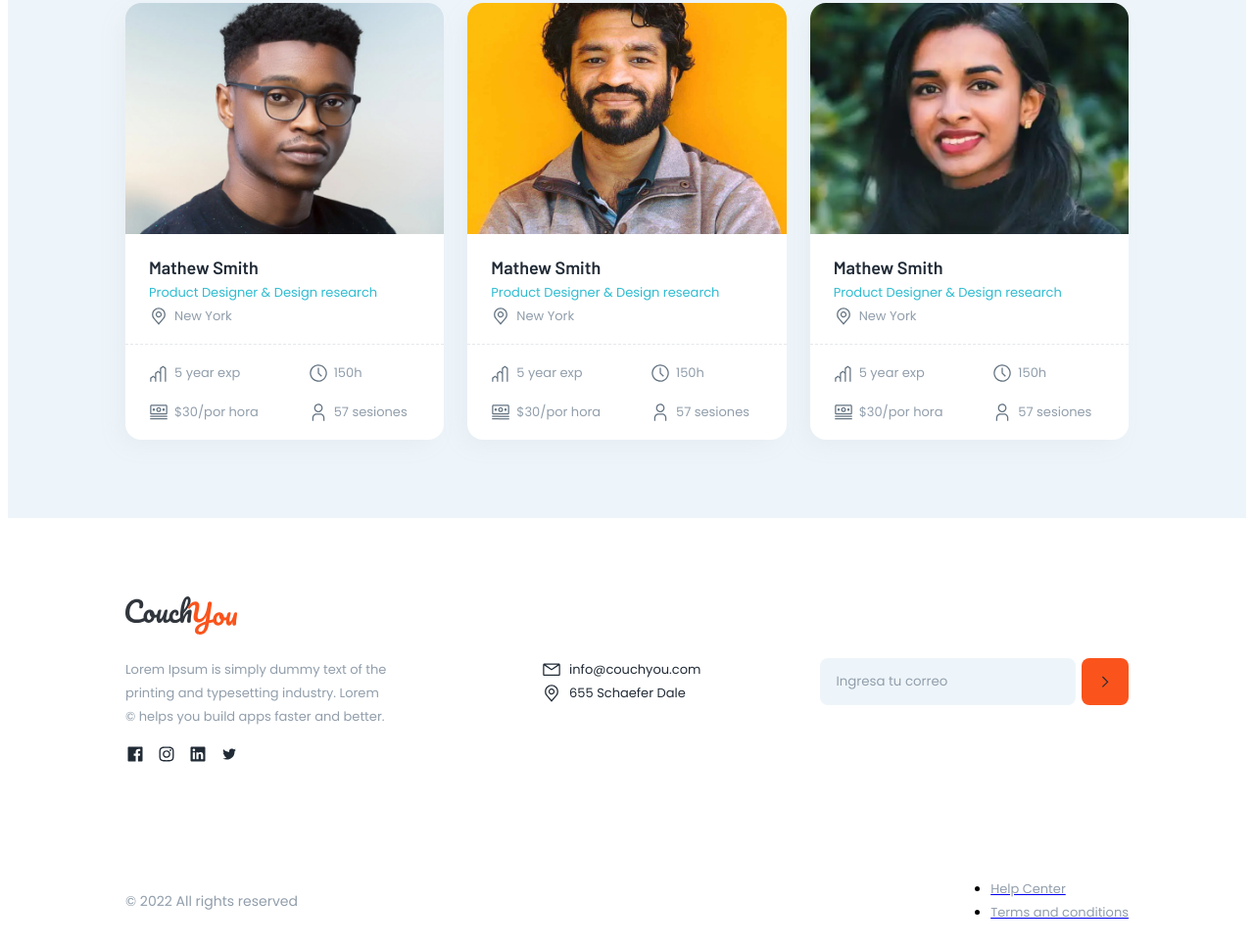
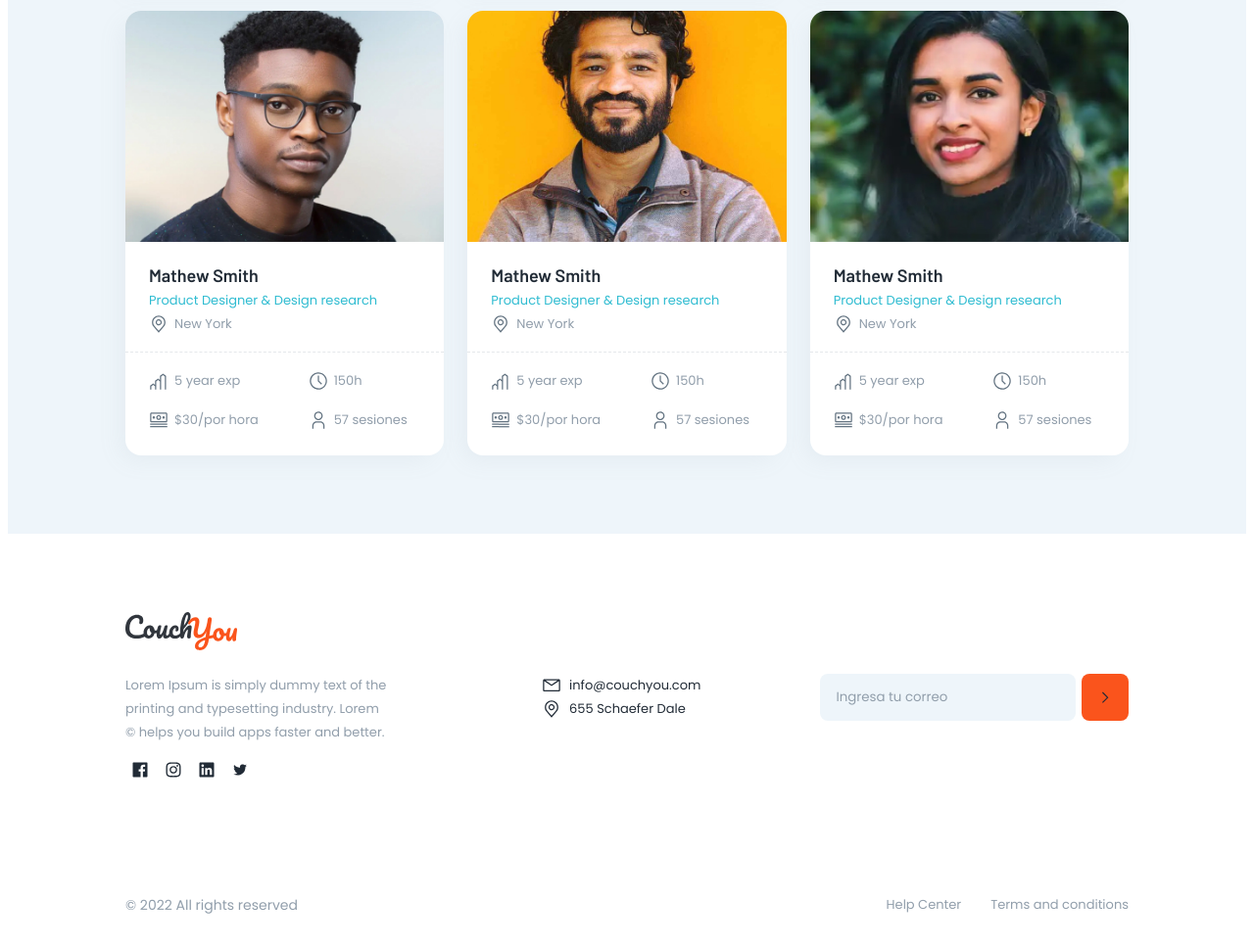
Before and after one commit to sofiavillazon28/py-CoachYou, a plain HTML site: page list-couch.html in a window 1280 px wide. Shown: the part 660-1628 px from the top of the page at 98% size. Drawn offline with Linux system fonts and the light colour scheme.

Commit message:
ajustes en Footer y card - responsive

```diff
--- a/assets/css/modules/card.css
+++ b/assets/css/modules/card.css
@@ -19,17 +19,20 @@
     cursor: pointer;
 }
 
+
 .card__content-title{
     padding: 16px 24px 0px 24px;
 }
 
 .card__content-row{
-    padding: 0px 24px 16px 24px ;
+    padding-left: 24px ;
     width: 100%;
+    flex-direction: column;
 }
 
 .card__content-column{
-    width: 50%;
+    padding-bottom: 8px ;
+    width: 100%;
 }
 
 .divider-dotted{
@@ -41,3 +44,22 @@
 .card__content-image{
     width: 20px;
 }
+.card__content{
+    padding-bottom: 8px;
+}
+@media (min-width:768px) {
+    .card__content-row{
+        flex-direction: row;
+    }
+    .card__content-column{
+        width: 50%;
+    }
+    .card__content-row {
+        padding: 0px 24px 8px 24px;
+        width: 100%;
+        flex-direction: row;
+    }
+    .card__content{
+        padding-bottom: 8px;
+    }
+}
--- a/assets/css/modules/footer.css
+++ b/assets/css/modules/footer.css
@@ -5,26 +5,36 @@
 
 .footer__contact-info {
     display: flex;
-    gap: 122px ;
+    gap: 20px ;
+    padding-bottom: 80px;
+    text-align: center;
+    align-items: center;
+}
 
-    padding-bottom: 80px;
-}
-.footer__logo{
-    padding-bottom: 24px;
-}
 .footer__contact-info {
     display: flex;
 }
-.footer__contact-left{
-    width: 317px;
-}
+
 .footer__contact-list{
     padding-left: 0px;
 }
+.footer__logo{
+    padding-bottom: 16px;
+    justify-content: center;
+}
+.footer__contact-list li:hover{
+    cursor: pointer;
+    background-color: var(--secondary-theme-color);
+}
+.footer__contact-list li:hover img{
+    filter: brightness(100);
+}
 .footer__contact-list li{
+    background-color: var(--primary-paper-color);
+    padding: 10px 5px 0px 5px;
+    border-radius: var(--border-radius-medium);
     display: inline;
     text-decoration: none;
-    margin-right: 8px;
 }
 .footer__contact-addres img{
     margin-right: 8px;
@@ -42,9 +52,36 @@
 }
 .footer__contact-links li a{
     text-decoration: none;
+}
+.footer__contact-links li a:hover{
+    text-decoration: underline;
+    color: var(--alternate-theme-color);
+}
 
+.footer__contact-info {
+    display: flex;
+    flex-direction: column;
+}
+.footer__contact-rights{
+    flex-direction: column;
 }
 @media (min-width:768px) {
-
-
-  }
+    .footer__contact-info {
+        display: flex;
+        gap: 122px ;
+        padding-bottom: 80px;
+        text-align: left;
+        align-items:flex-start;
+        flex-direction: row;
+    }
+    .footer__logo{
+        padding-bottom: 24px;
+        justify-content:inherit
+    }
+    .footer__contact-left{
+        width: 317px;
+    }
+    .footer__contact-rights{
+        flex-direction: row;
+    }
+}
--- a/assets/css/modules/layout.css
+++ b/assets/css/modules/layout.css
@@ -14,8 +14,10 @@
 }
 .section-cards{
     background-color: var(--secondary-paper-color);
-    padding-top: 80px;
-    padding-bottom: 80px;
+    padding-top: 24px;
+    padding-bottom: 24px;
+    padding-left: 24px;
+    padding-right: 24px;
 }
 
 .f-elements{
@@ -54,7 +56,12 @@
         grid-template-columns: 1fr 1fr 1fr;
     }
 
-  }
+    .section-cards {
+        background-color: var(--secondary-paper-color);
+        padding-top: 80px;
+        padding-bottom: 80px;
+    }
+}
 
 .space-between{
     justify-content: space-between;
--- a/list-couch.html
+++ b/list-couch.html
@@ -359,7 +359,7 @@
                 <p class="p2 text-grey">© 2022 All rights reserved</p>
             </div>
             <div class="">
-                <ul class="">
+                <ul class="footer__contact-links">
                     <li><a href="http://"><p class="p3 text-grey">Help Center</p></a></li>
                     <li><a href="http://"><p class="p3 text-grey">Terms and conditions</p></a></li>
                 </ul>
```
